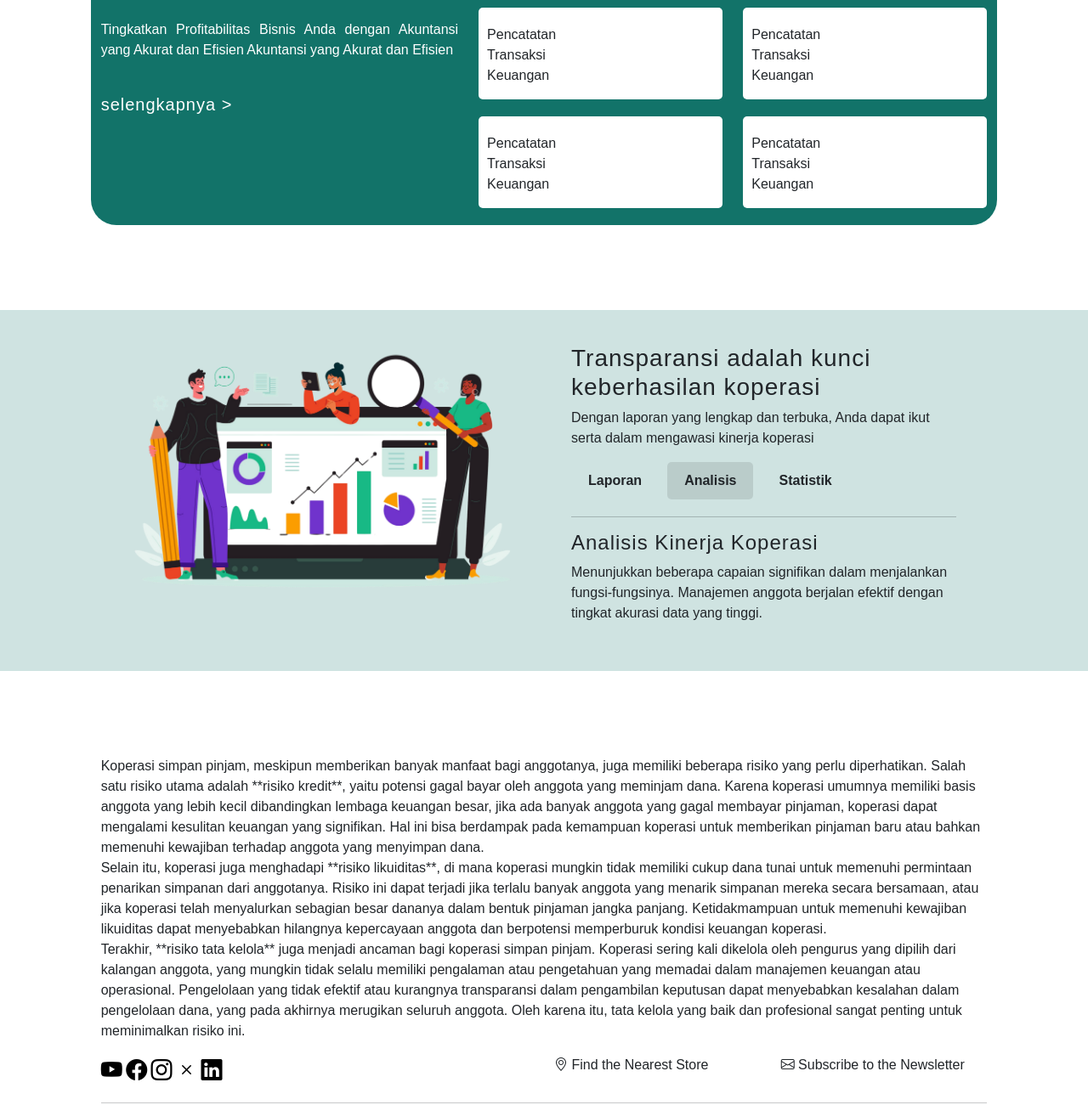
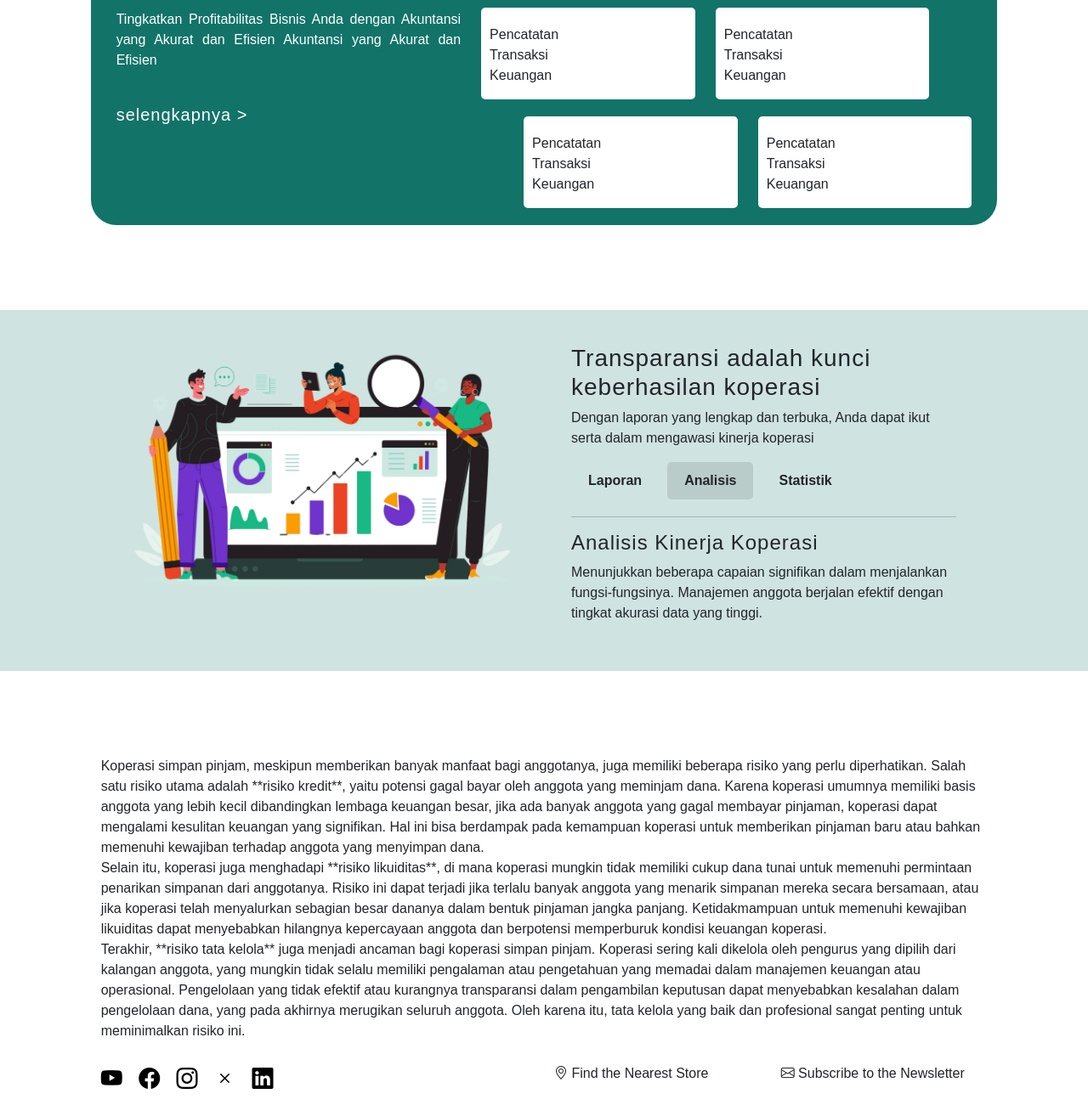
Before and after one commit to ecode17/koperasi-simpan-pinjam, a plain HTML site: page index.html in a window 1280 px wide. Shown: the part 5200-6501 px from the top of the page at 85% size. Drawn offline with nearby package versions, Linux system fonts and the light colour scheme.

Commit message:
Update style.css

```diff
--- a/assets/css/style.css
+++ b/assets/css/style.css
@@ -201,6 +201,15 @@ h5{
     background-color: #127369;
     border-radius: 30px;
     margin-bottom: 100px;
+    padding: 0px 30px 0px 30px;
+}
+
+.kiri{
+    padding-right: 50px;
+}
+
+.kanan{
+    padding-left: 50px;
 }
 
 .item-solusi{
@@ -208,6 +217,8 @@ h5{
     margin-bottom: 20px;
     border-radius: 5px;
     padding-left: 10px;
+    display: flex;
+    align-items: stretch;
 }
 
 .bg-solusi {
@@ -298,3 +309,12 @@ h5{
     height: 100%;
     flex-direction: column;
 }
+
+.social-media{
+    padding-right: 15px;
+}
+
+.icon-footer{
+    padding-top: 10px;
+    padding-bottom: 5px;
+}
```
